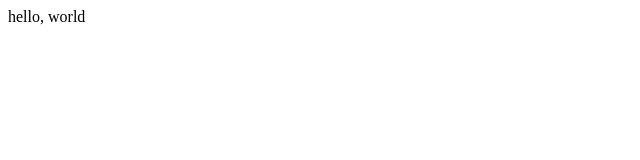
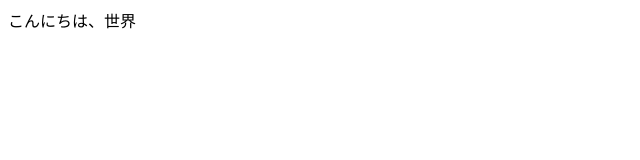
Before and after one commit to lily-black/sample, a plain HTML site: page site/test.html in a window 1280 px wide. Shown: the whole page, without its empty margins (0-640 px from the left). Drawn offline with Linux system fonts and the light colour scheme.

Commit message:
文字変更

```diff
--- a/site/test.html
+++ b/site/test.html
@@ -8,6 +8,7 @@
     <meta name="viewport" content="width=device-width, initial-scale=1.0">
   </head>
   <body>
-  hello, world
+  <!-- hello, world -->
+  こんにちは、世界
   </body>
 </html>
```
